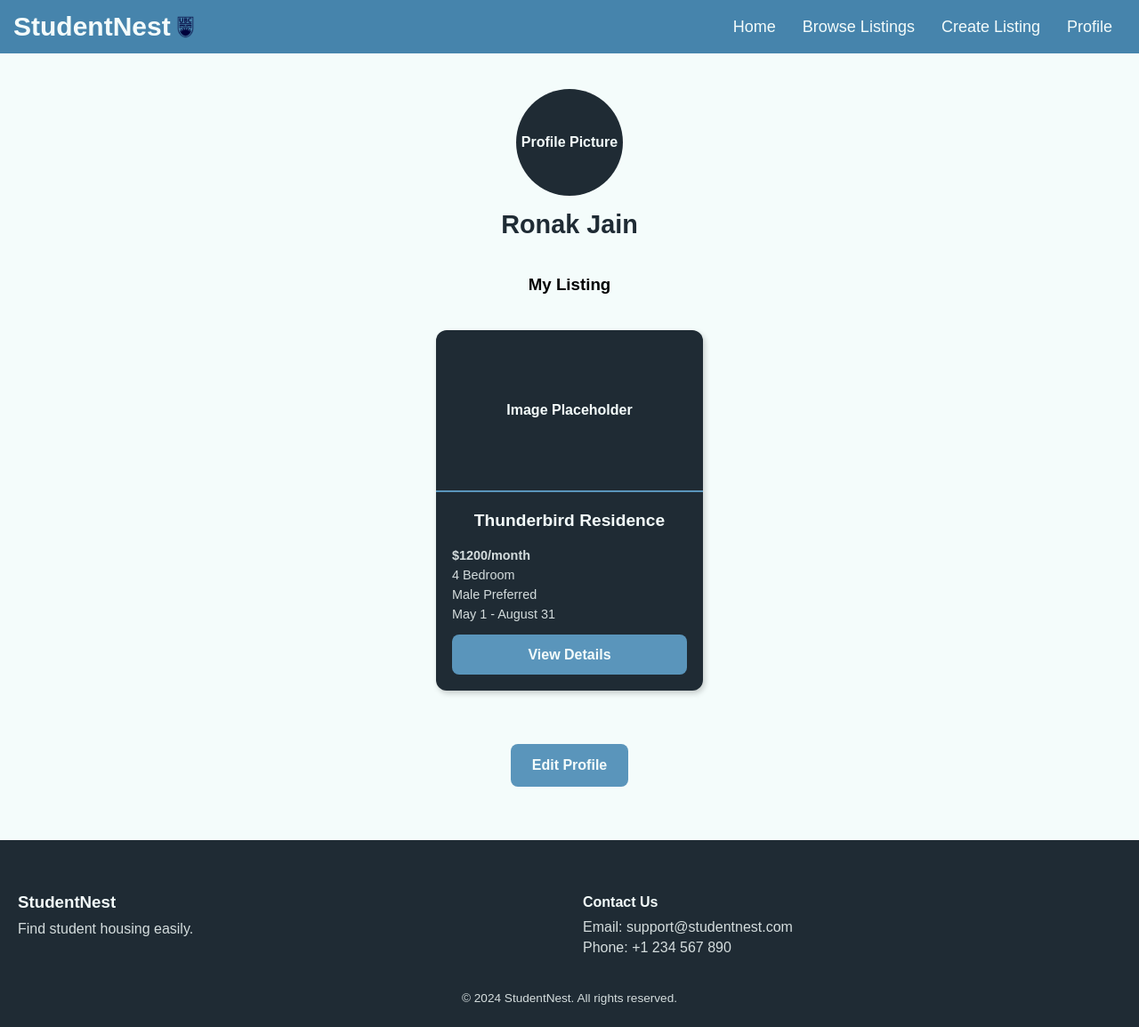
After one commit to riya2117/ubc-housing-platform, a Flask app: page /profile in a window 1280 px wide. The commit adds this page. Shown: the whole page at 89% size. Run offline with Flask 3, Linux system fonts and the light colour scheme.

Commit message:
Add profile page UI with header, listing section, and actions styling

```diff
--- a/app.py
+++ b/app.py
@@ -18,5 +18,9 @@ def create_listing():
 def listing_details():
     return render_template("listing-details.html")
 
+@app.route("/profile")
+def profile():
+    return render_template("profile.html")
+
 if __name__ == "__main__":
     app.run(debug=True)
--- a/static/styles.css
+++ b/static/styles.css
@@ -340,6 +340,7 @@ body {
 }
 
 .listing-content p {
+    text-align: left;
     margin: 6px 0;
     font-size: 0.9rem;
     opacity: 0.85;
@@ -448,3 +449,83 @@ body {
     margin-top: 0;
     margin-bottom: 0;
 }
+
+/* ---------- PROFILE PAGE ---------- */
+
+.profile-header {
+    width: 90%;
+    max-width: 700px;
+
+    margin: 40px auto;
+
+    display: flex;
+    flex-direction: column;
+    align-items: center;
+
+    text-align: center;
+}
+
+.profile-avatar {
+    width: 120px;
+    height: 120px;
+
+    border-radius: 50%;
+
+    background-color: #1f2b34;
+    color: #F4FCFB;
+
+    display: flex;
+    justify-content: center;
+    align-items: center;
+
+    margin-bottom: 16px;
+
+    font-weight: 600;
+}
+
+.profile-info h2 {
+    margin: 0;
+    font-size: 1.8rem;
+    color: #1f2b34;
+}
+
+.my-listing {
+    width: 90%;
+    margin: 40px auto;
+    text-align: center;
+}
+
+.my-listing h3 {
+    margin-bottom: 20px;
+}
+
+.profile-actions {
+    width: 90%;
+    margin: 30px auto;
+
+    display: flex;
+    justify-content: center;
+}
+
+.profile-actions button {
+    height: 48px;
+    padding: 0 24px;
+
+    border: none;
+    border-radius: 8px;
+
+    background-color: #5a95bb;
+    color: #F4FCFB;
+
+    font-size: 1rem;
+    font-weight: 600;
+
+    cursor: pointer;
+    transition: all 0.2s ease;
+}
+
+.profile-actions button:hover {
+    background-color: #3b82b6;
+    transform: translateY(-2px);
+    box-shadow: 4px 6px 12px rgba(0,0,0,0.2);
+}
--- a/templates/listings.html
+++ b/templates/listings.html
@@ -33,6 +33,7 @@
                 <div class="listing-image">
                     Image Placeholder
                 </div>
+
                 <div class="listing-content">
                     <h3>Thunderbird Residence</h3>
                     <p><strong>$1200/month</strong></p>
--- /dev/null
+++ b/templates/profile.html
@@ -0,0 +1,78 @@
+<!DOCTYPE html>
+<html lang="en">
+<head>
+    <meta charset="UTF-8">
+    <meta name="viewport" content="width=device-width, initial-scale=1.0">
+    <title>Create Listing | StudentNest</title>
+    <meta name="description" content="Find student housing, rooms, and rentals easily.">
+    <link rel="icon" href="{{ url_for('static', filename='favicon.png') }}">
+    <link rel="stylesheet" href="{{ url_for('static', filename='styles.css') }}">
+</head>
+<body>
+    <header>
+        <nav aria-label="Main navigation" class="navbar">
+            <div class="left-navbar">
+                <h1 id="title">StudentNest</h1>
+                <img id="logo" src="{{ url_for('static', filename='logo.png') }}" alt="StudentNest Logo">
+            </div>
+            <div class="right-navbar">
+                <a href="/">Home</a>
+                <a href="/listings">Browse Listings</a>
+                <a href="/create-listing">Create Listing</a>
+                <a href="/profile">Profile</a>
+            </div>
+        </nav>
+    </header>
+
+    <main>
+        <section class="profile-header">
+            <div class="profile-avatar">
+                Profile Picture
+            </div>
+
+            <div class="profile-info">
+                <h2>Ronak Jain</h2>
+            </div>
+        </section>
+
+        <section class="my-listing">
+            <h3>My Listing</h3>
+            <div class="listings-container">
+                <a href="/listing-details" class="listing-card">
+                    <div class="listing-image">
+                        Image Placeholder
+                    </div>
+
+                    <div class="listing-content">
+                        <h3>Thunderbird Residence</h3>
+                        <p><strong>$1200/month</strong></p>
+                        <p>4 Bedroom</p>
+                        <p>Male Preferred</p>
+                        <p>May 1 - August 31</p>
+                        <div class="view-btn">View Details</div>
+                    </div>
+                </a>
+            </div>
+        </section>
+
+        <section class="profile-actions">
+            <button>Edit Profile</button>
+        </section>
+    </main>
+
+    <footer class="footer">
+        <div class="footer-brand">
+            <h3>StudentNest</h3>
+            <p>Find student housing easily.</p>
+        </div>
+
+        <div class="footer-contact">
+            <h4>Contact Us</h4>
+            <p>Email: support@studentnest.com</p>
+            <p>Phone: +1 234 567 890</p>
+        </div>
+
+        <p class="copyright">&copy; 2024 StudentNest. All rights reserved.</p>
+    </footer>
+</body>
+</html>
```
